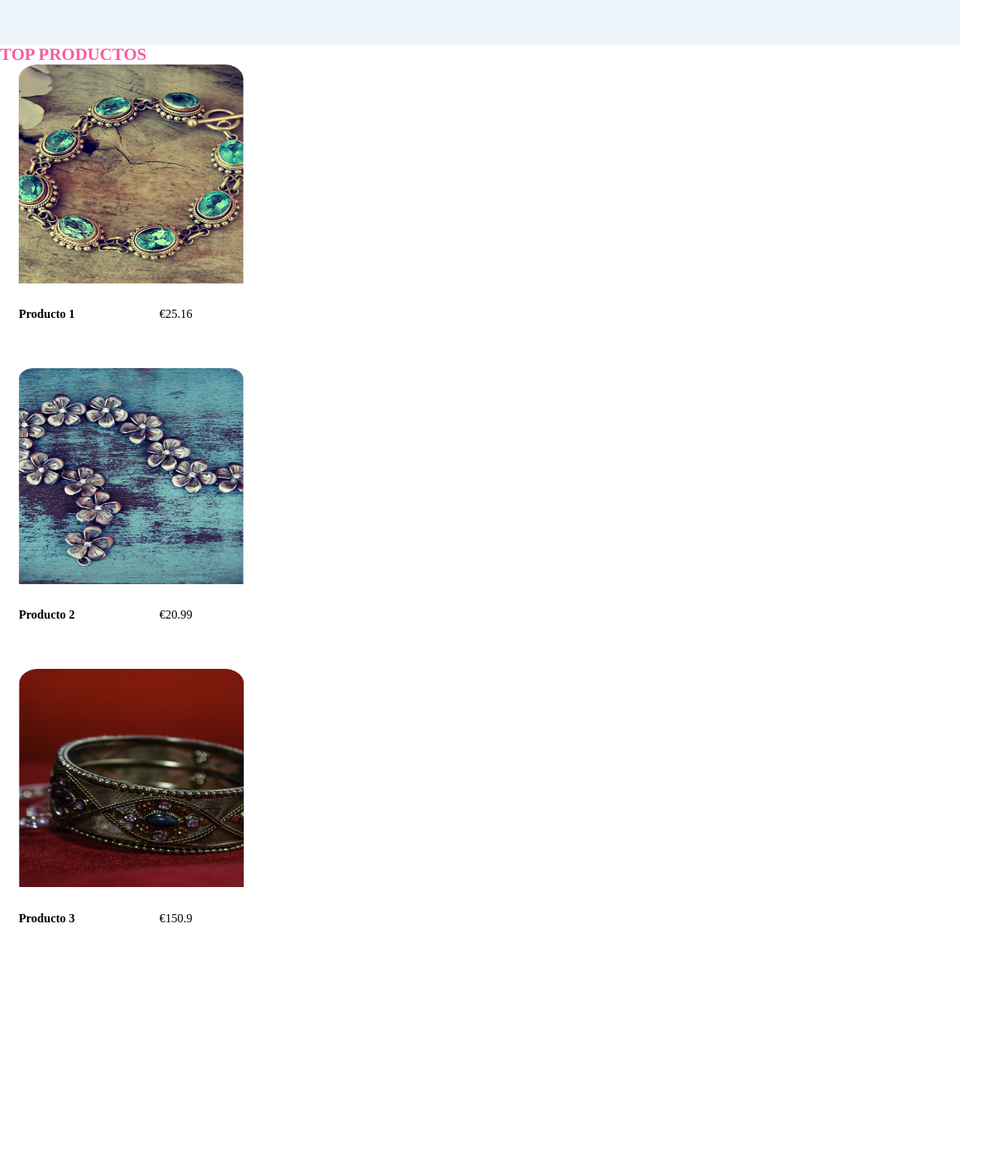
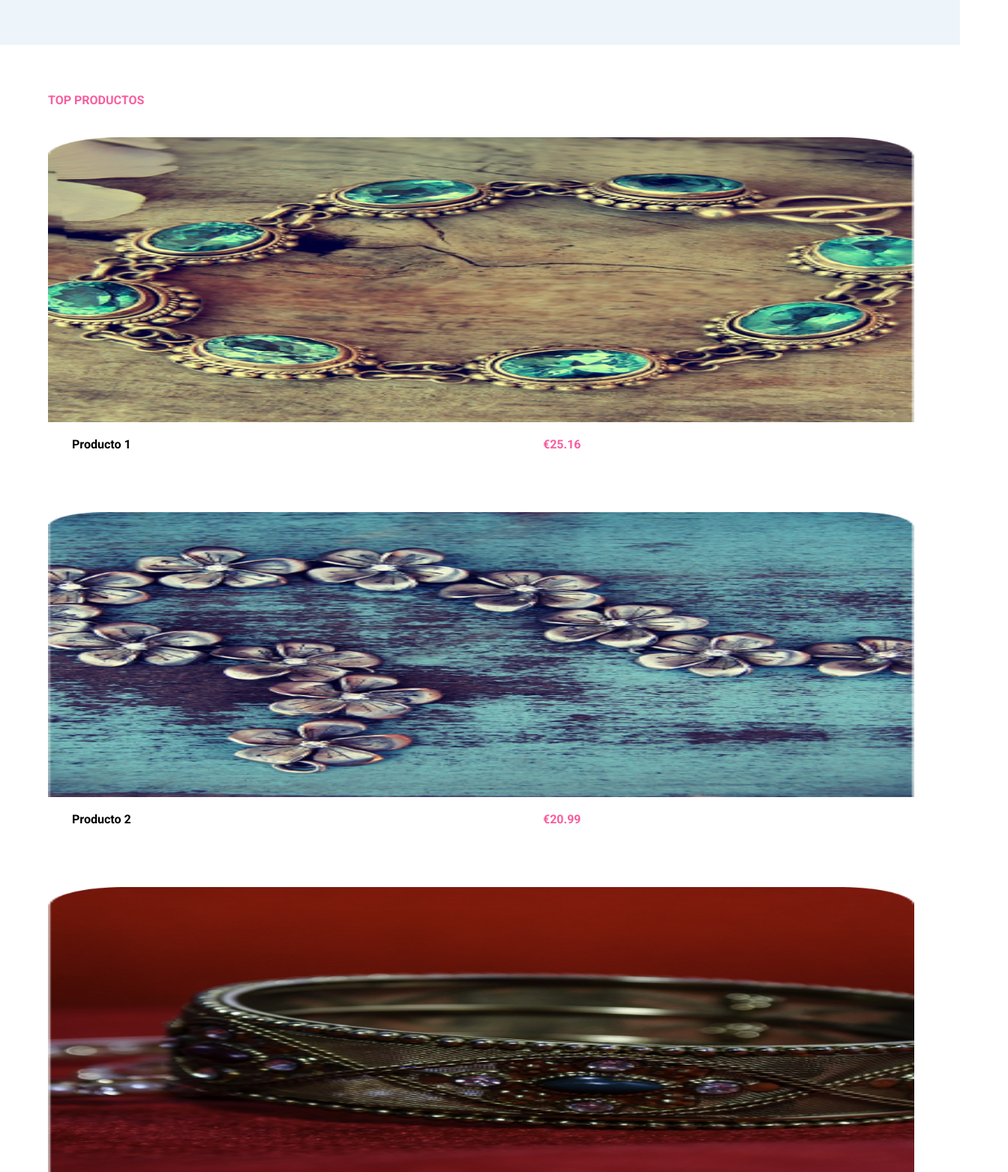
Before and after one commit to cusichia/project-promo-51-hack-module-1-team-2, a website built with Vite: page src/index.html in a window 1280 px wide. Shown: the part 2860-4423 px from the top of the page at 75% size, 1344 px wide, since content can reach past the window. Built offline with nearby package versions, Linux system fonts and the light colour scheme.

Commit message:
modifico altura fotos y doy color a textos

```diff
--- a/src/partials/main-section3.html
+++ b/src/partials/main-section3.html
@@ -5,18 +5,18 @@
 <section class="section3__box1">
     <img class="section3__img-product1" src="./images/5.png" alt="product 1">
     <h4 class="section3__h4">Producto 1</h4>
-    <p class="section3__p">€25.16</p>
+    <p class="section3__p"><strong>€25.16</p></strong>
 </section>
 <section class="section3__box2">
     <img class="section3__img-product2" src="./images/6.png" alt="Product 2">
     <h4 class="section3__h4">Producto 2</h4>
-    <p class="section3__p">€20.99</p>
+    <p class="section3__p"><strong>€20.99</p></strong>
 </section>
 
 <section class="section3__box3">
     <img class="section3__img-product3" src="./images/4.png" alt="Product 3">
     <h4 class="section3__h4">Producto 3</h4>
-    <p class="section3__p">€150.9</p>
+    <p class="section3__p"><strong>€150.9</p></strong>
 
 </section>
 </section>
--- a/src/scss/layout/_main-section3.scss
+++ b/src/scss/layout/_main-section3.scss
@@ -2,54 +2,65 @@
 
 .section3{
     background-color: vars.$color-sixtary;
-    width: 400px;
-    height: 2258px;
+    width: 100%;
+    margin: 5%;
+    height: 100%;
+    font-family: vars.$font-main;
+
 }
 .section3__box1{
     display: grid;
     grid-template-columns: repeat(2, 1fr);
     grid-template-rows: 80% 20%;
-   border-radius: 25px;
-   padding-left: 25px;
+    height:500px;
     background-color: white;
+    width: 95%;
 }
 .section3__h2{
 color: vars.$color-secondary;
-font-size: 23px;
-gap: 64px;
+font-size: 1rem;
+margin-top: 50px;
+margin-bottom: 40px;
 
 }
+.section3__p{
+    color: vars.$color-secondary;
+    margin-left: 52px;
+}
 .section3__img-product1{
-   grid-column: span 2;
-   width: 80%;
-    height: 90%;
-   align-items: center;
+    grid-column: span 2;
+    width: 95%;
+    height: 95%;
+    align-items: center;
+}
+.section3__h4{
+    margin-left: 32px;
 }
 .section3__box2{
     display: grid;
     grid-template-columns: repeat(2, 1fr);
     grid-template-rows: 80% 20%;
-   border-radius: 25px;
-   padding-left: 25px;
+    height:500px;
     background-color: white;
+    width: 95%;
 }
 .section3__img-product2{
     grid-column: span 2;
-    width: 80%;
-     height: 90%;
+    width: 95%;
+    height: 95%;
     align-items: center;
  }
  .section3__box3{
     display: grid;
     grid-template-columns: repeat(2, 1fr);
     grid-template-rows: 80% 20%;
-   border-radius: 25px;
-   padding-left: 25px;
+    height:500px;
     background-color: white;
-}
+    width: 95%;
+ }
  .section3__img-product3{
     grid-column: span 2;
-    width: 80%;
-     height: 90%;
+    width: 95%;
+    height: 95%;
     align-items: center;
  }
```
